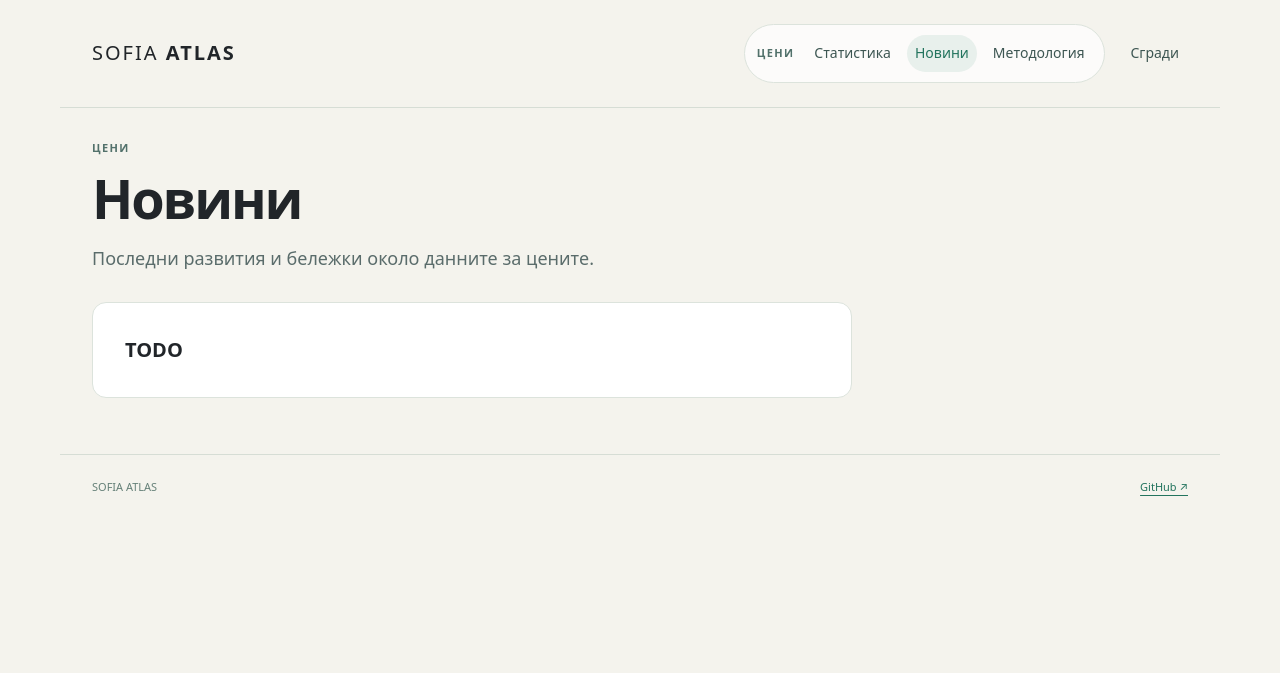
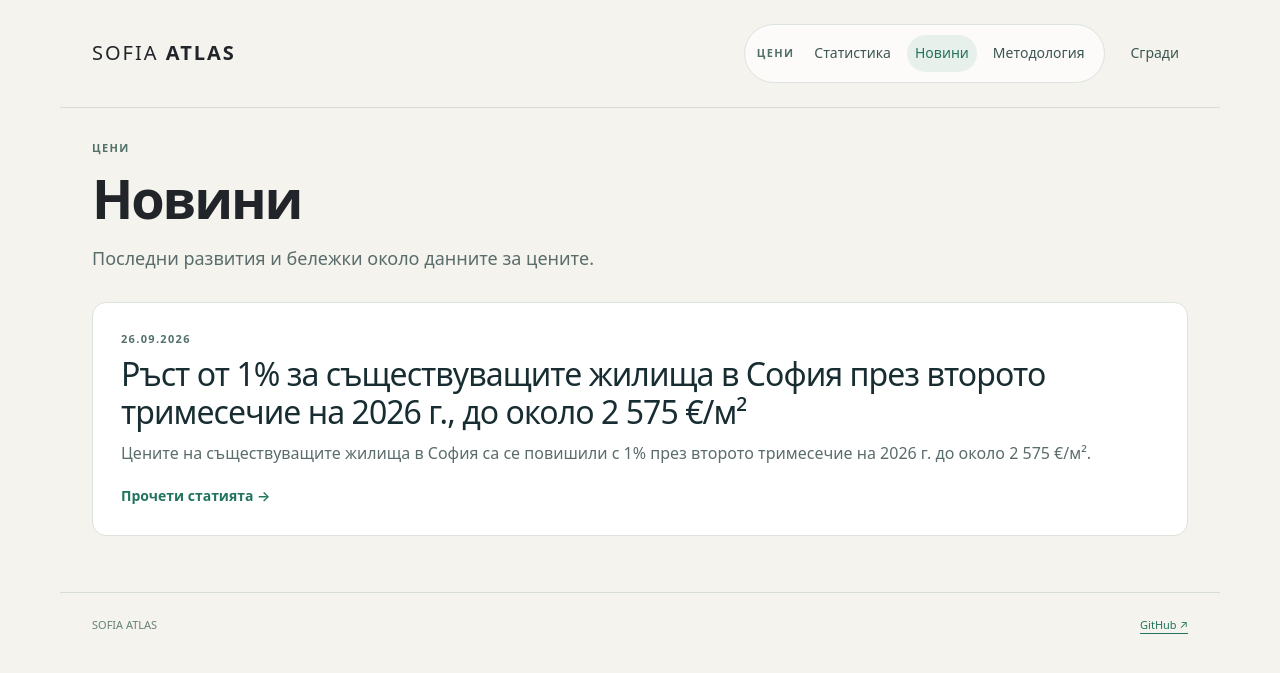
Before and after one commit to s7oev/sofia-atlas, a Jekyll site: the page built from prices/news/index.html, in a window 1280 px wide. Shown: the top 673 px of the page. Built offline with Jekyll 4.4.1, drawn with Linux system fonts in a browser that asks for light colours.

Commit message:
feat: news section with content (#4)
* feat: add price news section with layout and demo content

* fix news

* final news

* format

* newline

```diff
--- a/_config.yml
+++ b/_config.yml
@@ -6,6 +6,10 @@
 permalink: pretty
 markdown: kramdown
 theme: null
+collections:
+  price_news:
+    output: true
+    permalink: /prices/news/:name/
 defaults:
   - scope:
       path: ""
@@ -13,3 +17,8 @@
       layout: default
       image_root: ""
       body_class: ""
+  - scope:
+      path: ""
+      type: price_news
+    values:
+      layout: news-article
--- /dev/null
+++ b/_price_news/q2-2026-growth.html
@@ -0,0 +1,22 @@
+---
+title: Ръст от 1% за съществуващите жилища в София през второто тримесечие на 2026 г., до около 2 575 €/м²
+summary: Цените на съществуващите жилища в София са се повишили с 1% през второто тримесечие на 2026 г. до около 2 575 €/м².
+date: 2026-09-26
+eyebrow: Цени
+nav_key: prices-news
+---
+
+<p>
+  Цените на съществуващите жилища в София са се повишили с 1% през второто тримесечие на 2026 г. спрямо предходното
+  тримесечие, показват данните на НСИ.
+</p>
+
+<p>
+  На база на индекса изчислената цена достига около <strong>2 575 €/м²</strong>, спрямо <strong>2 550 €/м²</strong> през първото
+  тримесечие.
+</p>
+
+<p>
+  Повече за начина на изчисление може да видите в
+  <a href="{{ '/prices/methodology/' | relative_url }}">методологията</a>.
+</p>
--- a/prices/news/index.html
+++ b/prices/news/index.html
@@ -7,6 +7,28 @@ eyebrow: Цени
 lead: Последни развития и бележки около данните за цените.
 nav_key: prices-news
 ---
-<section class="empty-state">
-  <p>TODO</p>
+<section class="news-listing">
+  <div class="article-card w-100">
+    {% assign news_items = site.price_news | sort: 'date' | reverse %}
+    {% if news_items.size > 0 %}
+      <div class="d-grid gap-3">
+        {% for item in news_items %}
+          <article class="news-item pb-3{% unless forloop.last %} border-bottom{% endunless %}">
+            <p class="eyebrow mb-2">{{ item.date | date: '%d.%m.%Y' }}</p>
+            <h2 class="news-item-title mb-2">
+              <a href="{{ item.url | relative_url }}">{{ item.title }}</a>
+            </h2>
+            {% if item.summary %}
+              <p class="news-item-summary mb-3">{{ item.summary }}</p>
+            {% endif %}
+            <a class="news-item-link" href="{{ item.url | relative_url }}">Прочети статията →</a>
+          </article>
+        {% endfor %}
+      </div>
+    {% else %}
+      <section class="empty-state w-100">
+        <p>Няма публикувани новини.</p>
+      </section>
+    {% endif %}
+  </div>
 </section>
--- a/style.css
+++ b/style.css
@@ -135,6 +135,10 @@ main {
 
 .page-head-narrow {
   max-width: 680px;
+}
+
+.page-head-wide {
+  max-width: 100%;
 }
 
 .eyebrow {
@@ -277,6 +281,47 @@ td:first-child {
   padding: 28px;
 }
 
+.news-listing {
+  width: 100%;
+}
+
+.news-item {
+  border-color: var(--border-soft) !important;
+}
+
+.news-item:last-child {
+  padding-bottom: 0 !important;
+}
+
+.news-item-title {
+  font-size: clamp(24px, 3vw, 32px);
+  line-height: 1.2;
+  letter-spacing: -0.03em;
+}
+
+.news-item-title a {
+  color: #172d31;
+  text-decoration: none;
+}
+
+.news-item-title a:hover,
+.news-item-title a:focus {
+  color: var(--accent);
+}
+
+.news-item-summary,
+.news-meta {
+  font-size: 16px;
+  line-height: 1.7;
+  color: var(--muted);
+}
+
+.news-item-link {
+  font-size: 14px;
+  font-weight: 600;
+  text-decoration: none;
+}
+
 .article-copy p {
   font-size: 16px;
   line-height: 1.9;
```
Also changed, not shown: _layouts/news-article.html (added, +18 -0 lines).
